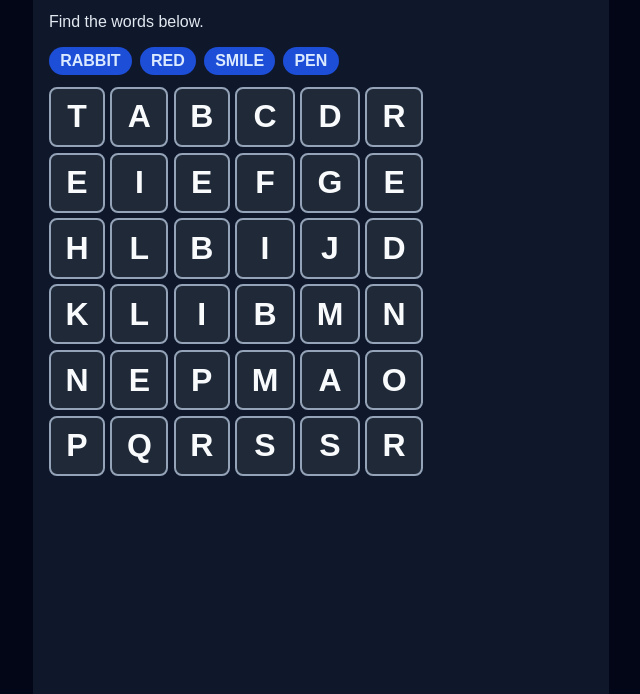
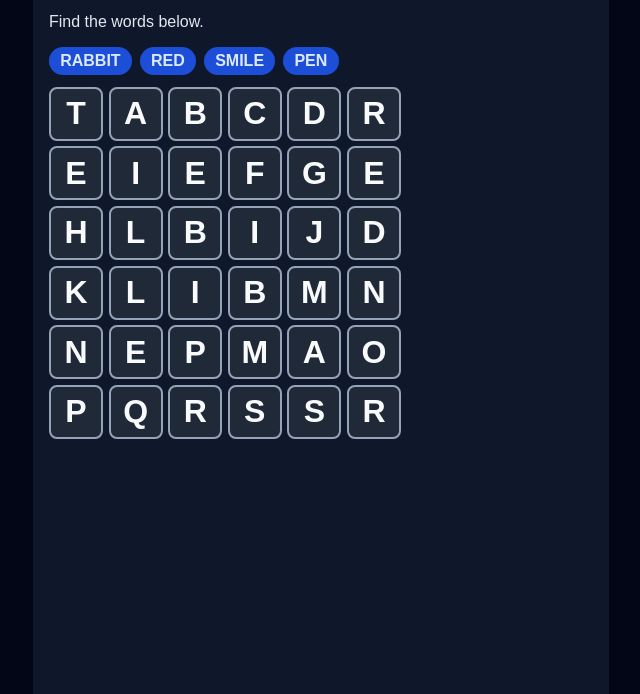
Before and after one commit to familug/word, a website with bundled scripts: page index.html in a window 1280 px wide. Shown: the part 106-800 px from the top of the page, without its empty margins (319-959 px from the left). Built offline with nearby package versions, Linux system fonts and the light colour scheme.

Commit message:
Fix mobile overflow on larger crossword grids.
Allow letter tiles to shrink within grid cells by removing inherited minimum button sizing and padding constraints.

Made-with: Cursor

```diff
--- a/styles.css
+++ b/styles.css
@@ -109,6 +109,9 @@ button:focus-visible,
   text-transform: uppercase;
   -webkit-user-select: none;
   user-select: none;
+  min-width: 0;
+  min-height: 0;
+  padding: 0;
 }
 
 .tile.active {
```
